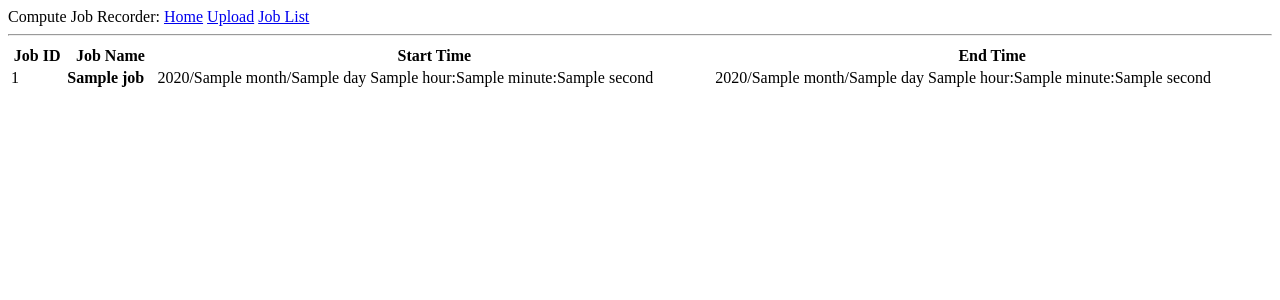
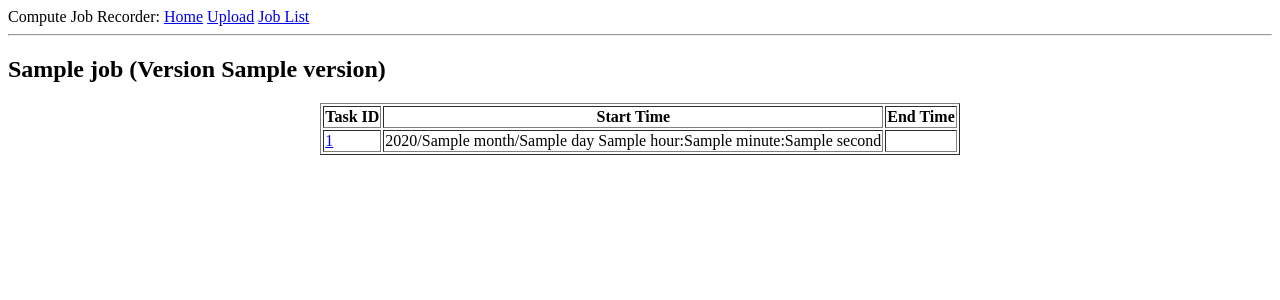
Before and after one commit to remotesensinginfo/compute_job_recorder_web_app, a Flask app: template cjrwebapp/app/templates/tasklist.html in a window 1280 px wide. Shown: the top 300 px of the page. Run offline with Flask 2, Linux system fonts and the light colour scheme; the template is opened without the code that fills it: most values are stand-ins (such as "Sample title", 1, 10 or a date in 2020); some libraries are stand-ins or nearby versions.

Commit message:
Update with full simple version of tool.

```diff
--- a/cjrwebapp/app/routes.py
+++ b/cjrwebapp/app/routes.py
@@ -4,7 +4,7 @@ import os.path
 import os
 import shutil
 import glob
-
+import json
 
 from app import app
 
@@ -14,7 +14,7 @@ from wtforms import StringField, SubmitField
 from wtforms.validators import DataRequired
 
 import cjrlib.cjr_queries
-
+import cjrlib.cjr_db_connection
 
 DB_FILE_DIR = os.path.join(app.instance_path, 'dbfile')
 
@@ -36,43 +36,96 @@ def uploaddb():
         f = form.sqlite_file.data
         filename = secure_filename(f.filename)
         flash('File to upload {}'.format(filename))
+        cjrdb_conn = None
+        if os.getenv('CJR_DB_FILE', None) is not None:
+            cjrdb_conn = cjrlib.cjr_db_connection.CJRDBConnection()
+            if cjrdb_conn is not None:
+                cjrdb_conn.delete_obj()
         if os.path.exists(DB_FILE_DIR):
             shutil.rmtree(DB_FILE_DIR)
         os.makedirs(DB_FILE_DIR, exist_ok=True)
         f.save(os.path.join(DB_FILE_DIR, filename))
+
+        # Find the database file which has been saved to the local file system.
+        dbfiles = glob.glob(os.path.join(DB_FILE_DIR, '*'))
+        db_file = None
+        db_file_basename = ''
+        if len(dbfiles) == 0:
+            flash('Something has gone wrong no input database file was file.')
+            return redirect('/upload')
+        elif len(dbfiles) == 1:
+            db_file = dbfiles[0]
+            db_file_basename = os.path.basename(db_file)
+        else:
+            flash('Something has gone wrong there seem to be multiple input database files.')
+            return redirect('/upload')
+
+        os.environ['CJR_DB_FILE'] = 'sqlite:///' + db_file
+        if cjrdb_conn is None:
+            cjrdb_conn = cjrlib.cjr_db_connection.CJRDBConnection()
+        else:
+            cjrdb_conn.refresh_db()
+        flash('Successfully uploaded "{}".'.format(db_file_basename))
         return redirect('/joblist')
     return render_template('upload.html', title='Upload: Compute Job Recorder', form=form)
 
 
 @app.route('/joblist')
 def joblist():
-    dbfiles = glob.glob(os.path.join(DB_FILE_DIR, '*'))
-    db_file = None
-    if len(dbfiles) == 0:
-        return redirect('/upload')
-    elif len(dbfiles) == 1:
-        db_file = dbfiles[0]
-    else:
-        flash('Something has gone wrong there seem to be multiple input database files.')
-        return redirect('/upload')
-    fileinfo = {'filename': os.path.basename(db_file)}
-    os.environ['CJR_DB_FILE'] = 'sqlite:///' + db_file
     try:
         job_names = cjrlib.cjr_queries.query_job_names()
     except Exception as e:
         flash('Something has gone wrong reading the database file to retrieve job names - try another file.')
         return redirect('/upload')
+
     jobs = []
     for job_name in job_names:
-        jobs.append({'jobname': job_name})
+        versions = cjrlib.cjr_queries.get_job_versions(job_name)
+        for version in versions:
+            jobs.append({'jobname': job_name, 'version': version})
 
-    return render_template('joblist.html', fileinfo=fileinfo, jobs=jobs)
+    return render_template('joblist.html', jobs=jobs)
 
 @app.route('/tasklist', methods=['GET'])
 def tasklist():
     job_name = request.args.get('jobname')
-    print(job_name)
+    version = request.args.get('version')
     status = request.args.get('status')
-    print(status)
 
-    return render_template('tasklist.html')
+    tasks = []
+    if status == 'all':
+        try:
+            tasks = cjrlib.cjr_queries.get_all_tasks(job_name, version)
+        except:
+            flash('Something has gone wrong, the job/version combination is probably not valid')
+    elif status == 'uncomplete':
+        try:
+            tasks = cjrlib.cjr_queries.get_uncompleted_tasks(job_name, version)
+        except:
+            flash('Something has gone wrong, the job/version combination is probably not valid')
+    else:
+        flash('Something has gone wrong, status provided is not recognised')
+
+    return render_template('tasklist.html', job={'jobname':job_name, 'version':version}, tasks=tasks)
+
+
+@app.route('/taskinfo', methods=['GET'])
+def taskinfo():
+    job_name = request.args.get('jobname')
+    version = request.args.get('version')
+    task_id = request.args.get('taskid')
+
+    task = {}
+    try:
+        task = cjrlib.cjr_queries.get_task(job_name, task_id, version)
+    except:
+        flash('Something has gone wrong, the task/job/version combination is probably not valid')
+
+    params_str = json.dumps(task['params'], sort_keys=True, indent=4, separators=(',', ': '), ensure_ascii=True)
+    task['params'] = params_str
+    update_info_str = json.dumps(task['update_info'], sort_keys=True, indent=4, separators=(',', ': '), ensure_ascii=True)
+    task['update_info'] = update_info_str
+    end_info_str = json.dumps(task['end_info'], sort_keys=True, indent=4, separators=(',', ': '), ensure_ascii=True)
+    task['end_info'] = end_info_str
+
+    return render_template('taskinfo.html', task=task)
--- a/cjrwebapp/app/templates/tasklist.html
+++ b/cjrwebapp/app/templates/tasklist.html
@@ -2,22 +2,33 @@
 
 {% block content %}
 
-    	<table style="width:100%">
+        <h2>{{ job.jobname }} (Version {{ job.version }})</h2>
+
+        <center>
+    	<table border="black">
 		<tr>
-			<th>Job ID</th>
-			<th>Job Name</th>
+			<th>Task ID</th>
 			<th>Start Time</th>
 			<th>End Time</th>
 		</tr>
-        {% for job in jobs %}
+        {% for task in tasks %}
 		<tr>
-		<td>{{ job.jobid }}</td>
-		<td><b>{{ job.jobname }}</b></td>
-		<td>{{ job.start.year }}/{{ job.start.month }}/{{ job.start.day }} {{ job.start.hour }}:{{ job.start.minute }}:{{ job.start.second }}</td>
-		<td>{{ job.end.year }}/{{ job.end.month }}/{{ job.end.day }} {{ job.end.hour }}:{{ job.end.minute }}:{{ job.end.second }}</td>
+		<td>
+            <a href='/taskinfo?jobname={{ job.jobname }}&version={{ job.version }}&taskid={{ task.task_id }}' >
+                {{ task.task_id }}
+            </a>
+        </td>
+		<td>{{ task.start.year }}/{{ task.start.month }}/{{ task.start.day }} {{ task.start.hour }}:{{ task.start.minute }}:{{ task.start.second }}</td>
+		<td>
+            {% if task.completed %}
+            {{ task.end.year }}/{{ task.end.month }}/{{ task.end.day }} {{ task.end.hour }}:{{ task.end.minute }}:{{ task.end.second }}
+            {% endif %}
+        </td>
 		</tr>
+
         {% endfor %}
         </table>
+        </center>
 
 
 {% endblock %}
```
Also changed, not shown: cjrwebapp/app/templates/joblist.html (+6 -4 lines), cjrwebapp/app/templates/taskinfo.html (added, +41 -0 lines).
